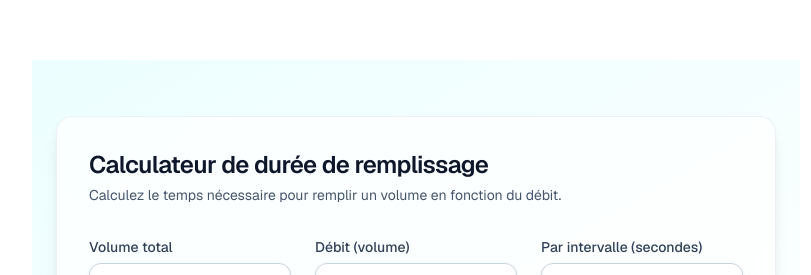
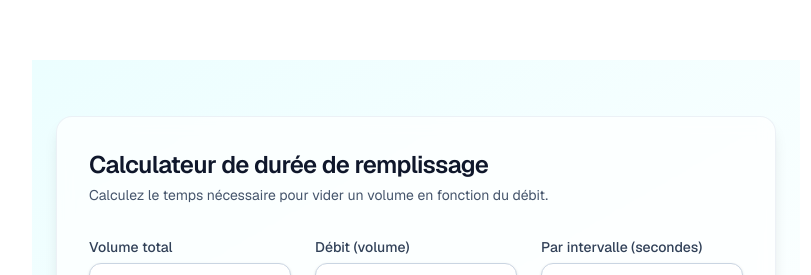
Before and after one commit to RemiGirard/pamVolum, a Next.js app in the folder next-app/: page / in a window 1280 px wide. Shown: the part 117-392 px from the top of the page, without its empty margins (224-1035 px from the left). Built offline with nearby package versions, Linux system fonts and the light colour scheme.

Commit message:
style : typo

```diff
--- a/next-app/src/Presentation/components/Calculator.tsx
+++ b/next-app/src/Presentation/components/Calculator.tsx
@@ -49,7 +49,7 @@ export default function Calculator() {
                 Calculateur de durée de remplissage
               </h2>
               <p className="mt-1 text-sm text-slate-600 dark:text-slate-400">
-                Calculez le temps nécessaire pour remplir un volume en fonction du débit.
+                Calculez le temps nécessaire pour vider un volume en fonction du débit.
               </p>
             </header>
 
```
